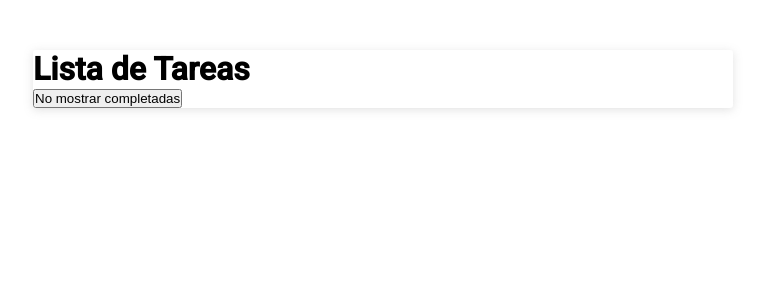
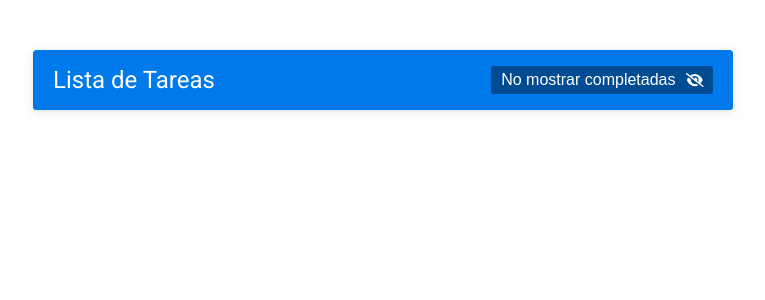
Before and after one commit to kyiroywops/app_lista_tareas, a React (Create React App) app: page / in a window 1280 px wide. Shown: the top 300 px of the page, without its empty margins (257-1022 px from the left). Built offline with nearby package versions, Linux system fonts and the light colour scheme; the HTML template or start-up script is replaced by a standard one.

Commit message:
cambios css y header

```diff
--- a/package.json
+++ b/package.json
@@ -3,12 +3,15 @@
   "version": "0.1.0",
   "private": true,
   "dependencies": {
+    "@fortawesome/fontawesome-svg-core": "^6.1.2",
+    "@fortawesome/free-solid-svg-icons": "^6.1.2",
+    "@fortawesome/react-fontawesome": "^0.2.0",
     "@testing-library/jest-dom": "^5.16.5",
     "@testing-library/react": "^13.3.0",
     "@testing-library/user-event": "^13.5.0",
     "react": "^18.2.0",
     "react-dom": "^18.2.0",
-    "react-scripts": "5.0.1",
+    "react-scripts": "^2.1.3",
     "web-vitals": "^2.1.4"
   },
   "scripts": {
--- a/src/App.css
+++ b/src/App.css
@@ -14,3 +14,39 @@
 	display: grid;
 	grid-template-rows: auto auto 1fr;
 }
+
+/* Header waxo */
+
+.header {
+	display: flex;
+	align-items: center;
+	justify-content: space-between;
+	height: 60px;
+	padding: 0 20px;
+	background: var(--azul);
+	color: #fff;
+	border-radius: 3px 3px 0px 0px;
+}
+
+.header__titulo {
+	font-weight: 400;
+	font-size: 24px;
+}
+
+.header__boton {
+	background: none;
+	font-size: 16px;
+	color: #fff;
+	border: none;
+	cursor: pointer;
+	background: #004c92;
+	padding: 5px 10px;
+	border-radius: 3px;
+	display: flex;
+	align-items: center;
+}
+
+.header__icono-boton {
+	font-size: 14px;
+	margin-left: 10px;
+}
--- a/src/App.js
+++ b/src/App.js
@@ -1,5 +1,6 @@
 import './App.css';
 import Header from './componentes/Header';
+import React from 'react';
 
 const App = () => {
   return (
--- a/src/componentes/Header.js
+++ b/src/componentes/Header.js
@@ -1,4 +1,6 @@
 import React from "react";
+import {FontAwesomeIcon} from "@fortawesome/react-fontawesome";
+import {faEyeSlash} from "@fortawesome/free-solid-svg-icons";
 
 const Header = () => {
     return (
@@ -6,6 +8,7 @@ const Header = () => {
             <h1 className="header__titulo">Lista de Tareas</h1>
             <button className="header__boton">
                 No mostrar completadas
+                <FontAwesomeIcon icon={faEyeSlash} className="header__icono-boton" />
 
             </button>
 
```
Also changed, not shown: 1 other file (tests, documents, lock files or other folders).
